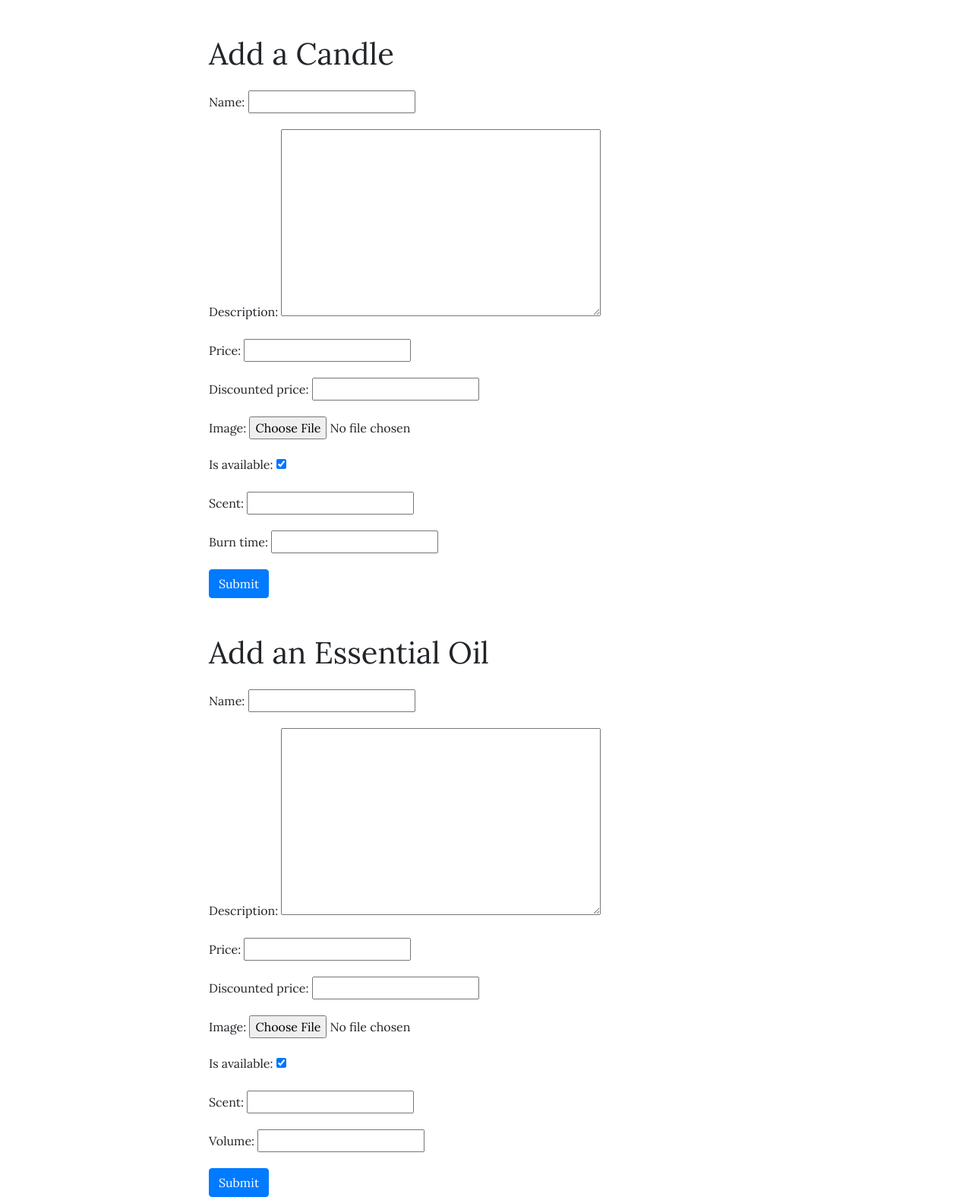
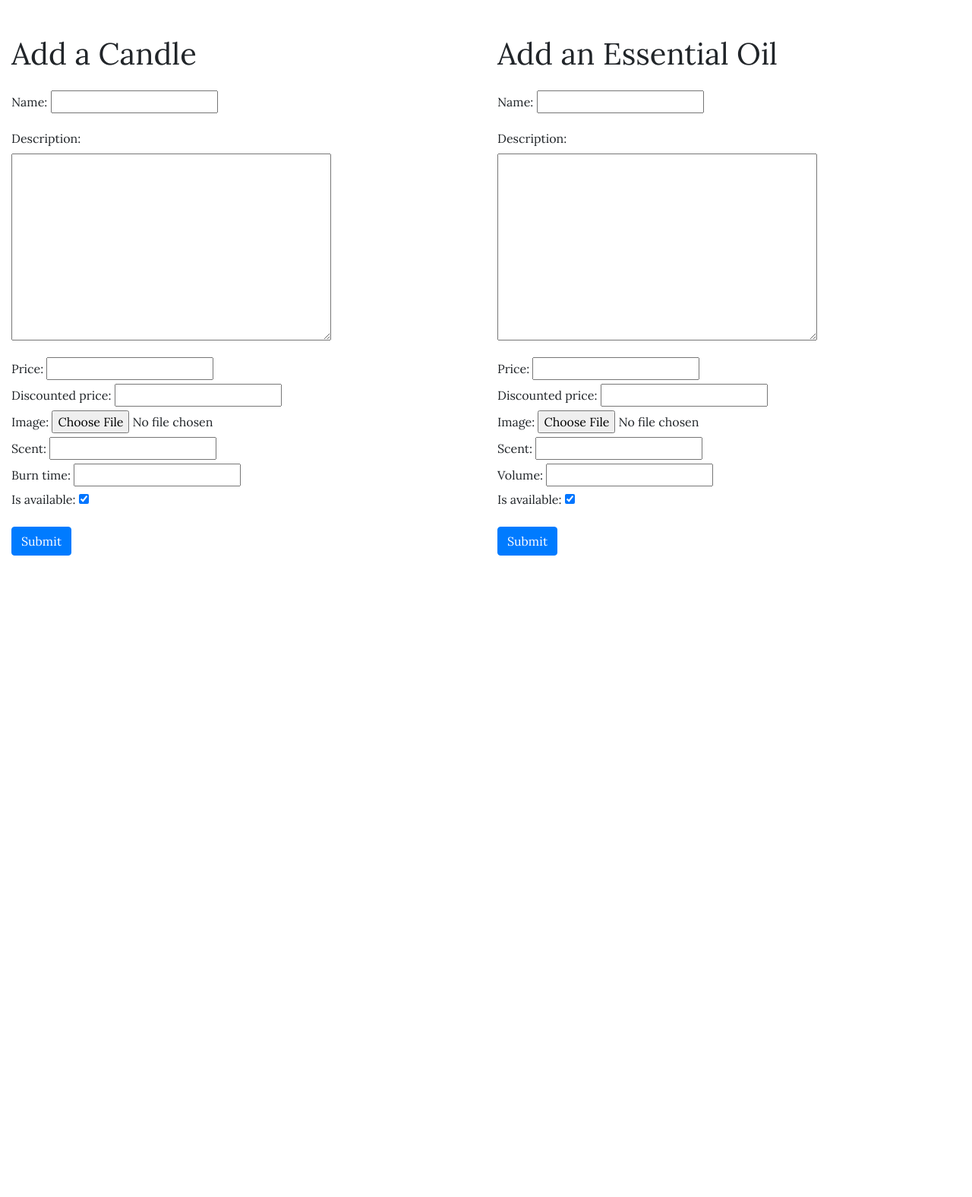
Before and after one commit to EddieStn/liquid-smoke, a Django app: page /add_product/ in a window 1280 px wide. Shown: the part 146-1721 px from the top of the page at 76% size. After the commit the page ends 877 px from the top, so only its background shows below. Run offline with Django 3.2, Linux system fonts and the light colour scheme; a user stored in the database is signed in; some libraries are stand-ins or nearby versions.

Commit message:
Style the basket table and the add_product page

```diff
--- a/catalog/templates/home/add_product.html
+++ b/catalog/templates/home/add_product.html
@@ -2,9 +2,9 @@
 {% load static %}
 
 {% block content %}
-  <div class="container my-5">
+<div class="container col my-5">
   <div class="row justify-content-center">
-      <div class="col-md-8">
+    <div class="col-md-6 justify-content-center">
       <h1 class="mb-4">Add a Candle</h1>
       <form method="post" enctype="multipart/form-data">
         {% csrf_token %}
@@ -13,40 +13,52 @@
           {{ candle_form.name }}
         </div>
         <div class="form-group">
+          <div class="row">
+            <div class="col-12">
               {{ candle_form.description.label_tag }}
+            </div>
+          </div>
+          <div class="row">
+            <div class="col-12">
               {{ candle_form.description }}
             </div>
-          <div class="form-group">
+          </div>
+        </div>
+
+        <div>
           {{ candle_form.price.label_tag }}
           {{ candle_form.price }}
         </div>
-          <div class="form-group">
+        <div>
           {{ candle_form.discounted_price.label_tag }}
           {{ candle_form.discounted_price }}
         </div>
-          <div class="form-group">
+
+        <div>
           {{ candle_form.image.label_tag }}
           {{ candle_form.image }}
         </div>
-          <div class="form-group">
+
+
+        <div>
+          {{ candle_form.scent.label_tag }}
+          {{ candle_form.scent }}
+        </div>
+
+
+        <div>
+          {{ candle_form.burn_time.label_tag }}
+          {{ candle_form.burn_time }}
+        </div>
+        <div>
           {{ candle_form.is_available.label_tag }}
           {{ candle_form.is_available }}
         </div>
-          <div class="form-group">
-            {{ candle_form.scent.label_tag }}
-            {{ candle_form.scent }}
-          </div>
-          <div class="form-group">
-            {{ candle_form.burn_time.label_tag }}
-            {{ candle_form.burn_time }}
-          </div>
-          <button type="submit" class="btn btn-primary">Submit</button>
+        <button type="submit" class="btn btn-primary mt-3">Submit</button>
       </form>
     </div>
-    </div>
 
-    <div class="row justify-content-center mt-5">
-      <div class="col-md-8">
+    <div class="col-md-6 justify-content-center">
       <h1 class="mb-4">Add an Essential Oil</h1>
       <form method="post" enctype="multipart/form-data">
         {% csrf_token %}
@@ -55,34 +67,49 @@
           {{ oil_form.name }}
         </div>
         <div class="form-group">
+          <div class="row">
+            <div class="col-12">
               {{ oil_form.description.label_tag }}
+            </div>
+          </div>
+          <div class="row">
+            <div class="col-12">
               {{ oil_form.description }}
             </div>
-          <div class="form-group">
+          </div>
+        </div>
+
+        <div>
           {{ oil_form.price.label_tag }}
           {{ oil_form.price }}
         </div>
-          <div class="form-group">
+        <div>
           {{ oil_form.discounted_price.label_tag }}
           {{ oil_form.discounted_price }}
         </div>
-          <div class="form-group">
+
+        <div>
           {{ oil_form.image.label_tag }}
           {{ oil_form.image }}
         </div>
-          <div class="form-group">
+
+
+        <div>
+          {{ oil_form.scent.label_tag }}
+          {{ oil_form.scent }}
+        </div>
+
+
+        <div>
+          {{ oil_form.volume.label_tag }}
+          {{ oil_form.volume }}
+        </div>
+        <div>
           {{ oil_form.is_available.label_tag }}
           {{ oil_form.is_available }}
         </div>
-          <div class="form-group">
-            {{ oil_form.scent.label_tag }}
-            {{ oil_form.scent }}
-          </div>
-          <div class="form-group">
-            {{ oil_form.volume.label_tag }}
-            {{ oil_form.volume }}
-          </div>
-          <button type="submit" class="btn btn-primary">Submit</button>
+
+        <button type="submit" class="btn btn-primary mt-3">Submit</button>
       </form>
     </div>
   </div>
--- a/catalog/templates/home/candles.html
+++ b/catalog/templates/home/candles.html
@@ -26,9 +26,9 @@
                 <p class="card-text">Scent: {{ candle.scent }}</p>
                 <p class="card-text">Burn time: {{ candle.burn_time }}</p>
                 {% if candle.discounted_price %}
-                <p class="card-text"><small class="text-muted">Price: <span class="strike">${{ candle.price }}</span> -> ${{ candle.discounted_price }}</small></p>
+                <del>${{ candle.price }}</del> <span class="discount">${{ candle.discounted_price }}</span>
                 {% else %}
-                <p class="card-text"><small class="text-muted">Price: ${{ candle.price }}</small></p>
+                ${{ candle.price }}
                 {% endif %}
                 <p class="text-muted">
                   <i class="fas fa-star mr-1"></i>
--- a/catalog/templates/home/essential_oils.html
+++ b/catalog/templates/home/essential_oils.html
@@ -26,9 +26,9 @@
               <p class="card-text">Scent: {{ oil.scent }}</p>
               <p class="card-text">Volume: {{ oil.volume }}</p>
               {% if oil.discounted_price %}
-              <p class="card-text"><small class="text-muted">Price: <span class="strike">${{ oil.price }}</span> -> ${{ oil.discounted_price }}</small></p>
+              <del>${{ oil.price }}</del> <span class="discount">${{ oil.discounted_price }}</span>
               {% else %}
-              <p class="card-text"><small class="text-muted">Price: ${{ oil.price }}</small></p>
+              ${{ oil.price }}
               {% endif %}
               <p class="text-muted">
                 <i class="fas fa-star mr-1"></i>
--- a/catalog/templates/home/product_details.html
+++ b/catalog/templates/home/product_details.html
@@ -19,9 +19,9 @@
             <p class="card-text">Volume: {{ product.essentialoil.volume }}</p>
             {% endif %}
             {% if product.discounted_price %}
-            <p class="card-text"><small class="text-muted">Price: <span class="strike">${{ product.price }}</span> -> ${{ product.discounted_price }}</small></p>
+            <del>${{ product.price }}</del> <span class="discount">${{ product.discounted_price }}</span>
             {% else %}
-            <p class="card-text"><small class="text-muted">Price: ${{ product.price }}</small></p>
+            ${{ product.price }}
             {% endif %}
             <p class="text-muted">
                 <i class="fas fa-star mr-1"></i>
--- a/catalog/templates/home/specials.html
+++ b/catalog/templates/home/specials.html
@@ -33,7 +33,7 @@
                 <p class="card-text">Scent: {{ product.essentialoil.scent }}</p>
                 <p class="card-text">Volume: {{ product.essentialoil.volume }}</p>
               {% endif %}
-              <p class="card-text"><small class="text-muted">Price: <span class="strike">${{ product.price }}</span>-> ${{ product.discounted_price }}</small></p>
+              <p class="card-text"><small class="text-muted">Price: <del>${{ product.price }}</del> <span class="discount">${{ product.discounted_price }}</span></small></p>
               <p class="text-muted">
                 <i class="fas fa-star mr-1"></i>
                 {% if product.avg_rating %}
--- a/templates/base.html
+++ b/templates/base.html
@@ -77,7 +77,8 @@
           <li class="list-inline-item">
             <a class="{% if grand_total %}text-info font-weight-bold{% else %}text-black{% endif %} nav-link" href="{% url 'view_basket' %}">
               <div class="text-center">
-                <div><i class="fas fa-shopping-bag fa-lg text-white"></i></div>
+                <div>
+                  <i class="fas fa-shopping-bag fa-lg text-white"></i>
                   <p class="my-0 text-white">
                     {% if grand_total %}
                     ${{ grand_total|floatformat:2 }}
@@ -85,6 +86,7 @@
                     $0.00
                     {% endif %}
                   </p>
+                </div>
               </div>
             </a>
           </li>
--- a/templates/includes/mobile-top-header.html
+++ b/templates/includes/mobile-top-header.html
@@ -34,9 +34,9 @@
     <div class="dropdown-menu border-0  bg-nav" aria-labelledby="user-options">
         {% if request.user.is_authenticated %}
             {% if request.user.is_superuser %}
-                <a href="#" class="dropdown-item text-white">Product Management</a>
+                <a href="{% url 'add_product' %}" class="dropdown-item text-white">Product Management</a>
             {% endif %}
-                <a href="" class="dropdown-item">My Profile</a>
+                <a href="" class="dropdown-item text-white">My Profile</a>
                 <a href="{% url 'account_logout' %}" class="dropdown-item text-white">Logout</a>
             {% else %}
                 <a href="{% url 'account_signup' %}" class="dropdown-item text-white">Register</a>
@@ -46,7 +46,7 @@
 </li>
 <li class="list-inline-item">
     <a class="{% if grand_total %}text-primary font-weight-bold{% else %}text-black{% endif %} nav-link d-block d-lg-none"
-        href="#">
+        href="{% url 'view_basket' %}">
         <div class="text-center">
             <div><i class="fas fa-shopping-bag fa-lg text-white"></i></div>
             <p class="my-0 text-white">
```
Also changed, not shown: basket/templates/basket/view_basket.html (+20 -17 lines), catalog/templates/home/products.html (+4 -4 lines), static/css/base.css (+51 -11 lines). Lines whose indentation alone changed are shown as unchanged.
